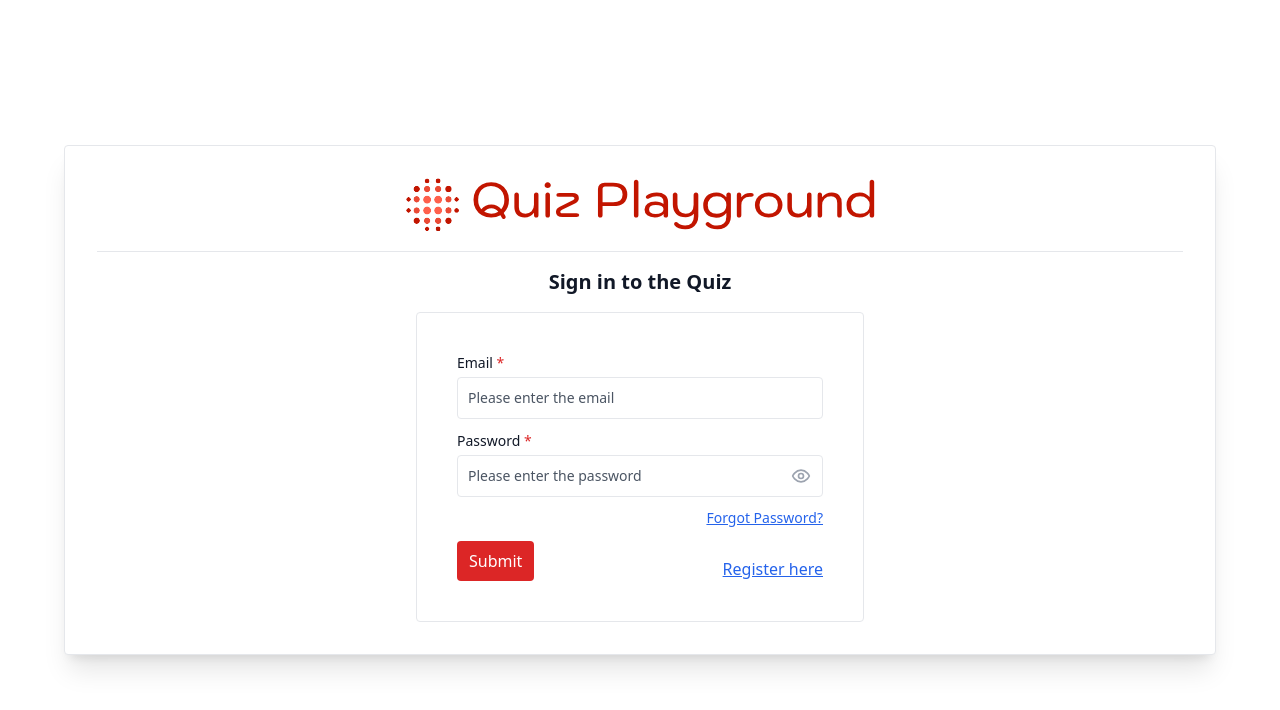
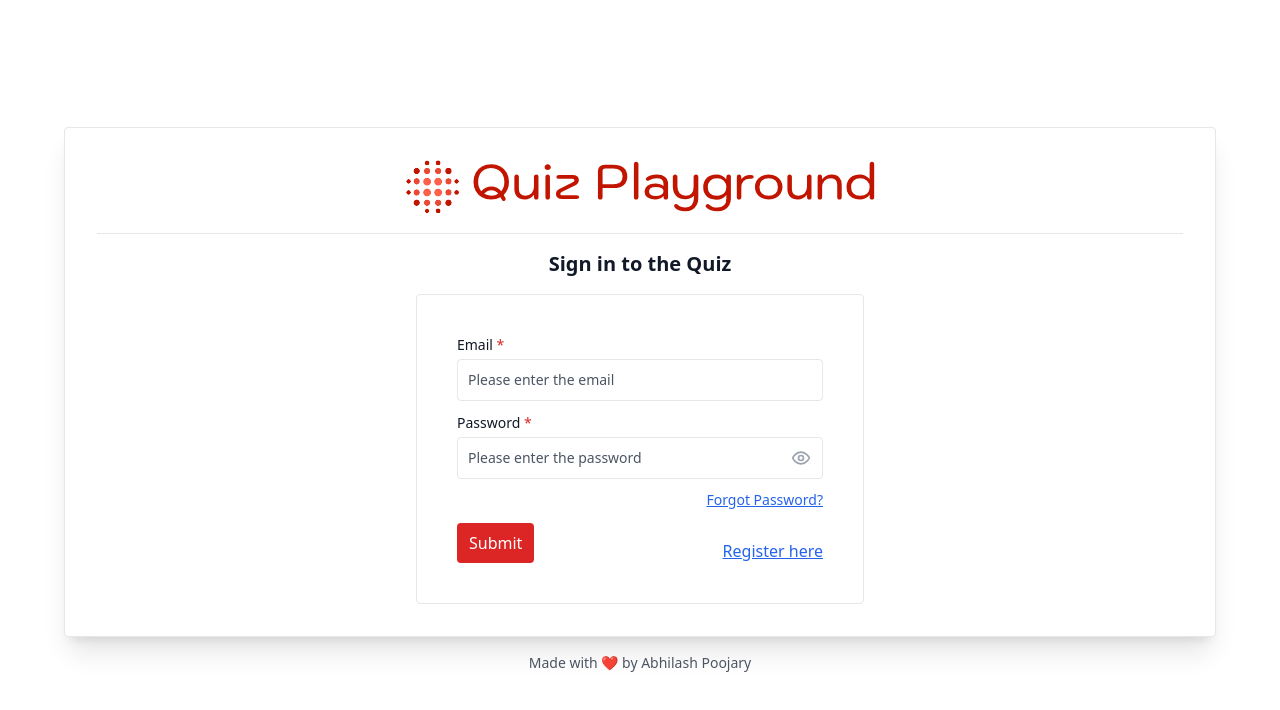
Before and after one commit to AbhilashPoojary/react_quiz, a React (Vite) app in the folder client/: page / in a window 1280 px wide. Shown: the top 710 px of the page. Built offline with nearby package versions, Linux system fonts and the light colour scheme; no server answers.

Commit message:
footer text added

```diff
--- a/client/src/App.jsx
+++ b/client/src/App.jsx
@@ -737,6 +737,9 @@ function App() {
           </Route>
         </Routes>
       </main>
+      <footer className="app-muted-text mt-4 text-center text-sm">
+        Made with ❤️ by Abhilash Poojary
+      </footer>
     </section>
   );
 }
```
